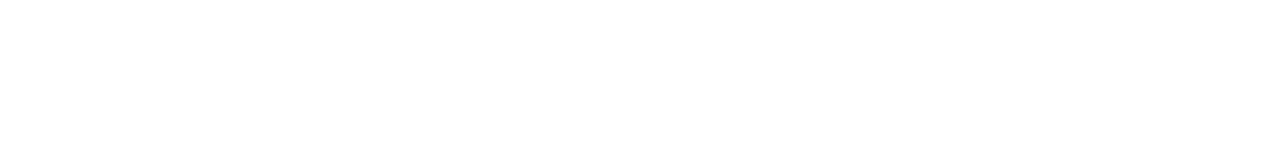
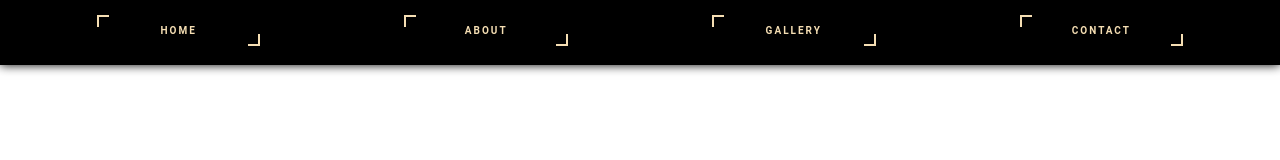
Before and after one commit to maq2007/F-W, a plain HTML site: page bed.html in a window 1280 px wide. Drawn offline with Linux system fonts and the light colour scheme.

Commit message:
inserted navbar in bed.html

```diff
--- a/bed.html
+++ b/bed.html
@@ -7,6 +7,13 @@
     <link rel="stylesheet" href="style.css">
 </head>
 <body>
-
+    <header>
+        <div class="navbar">
+            <a href="index.html">HOME</a>
+            <a href="">ABOUT</a>
+            <a href="">GALLERY</a>
+            <a href="">CONTACT</a>
+        </div>
+    </header>
 </body>
 </html>
```
